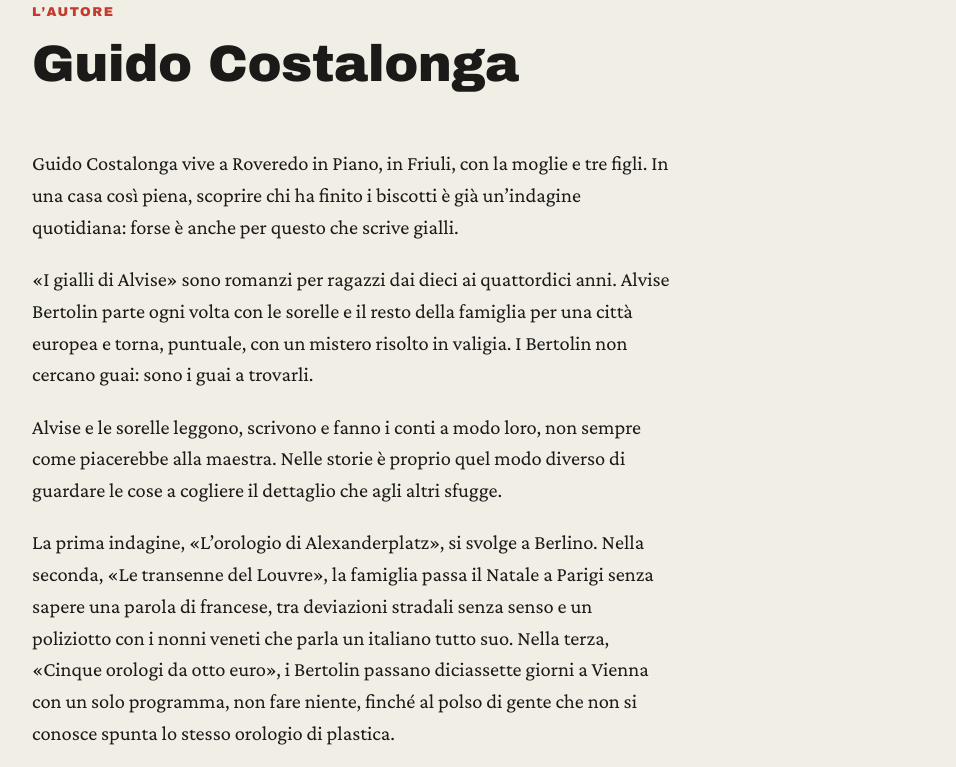
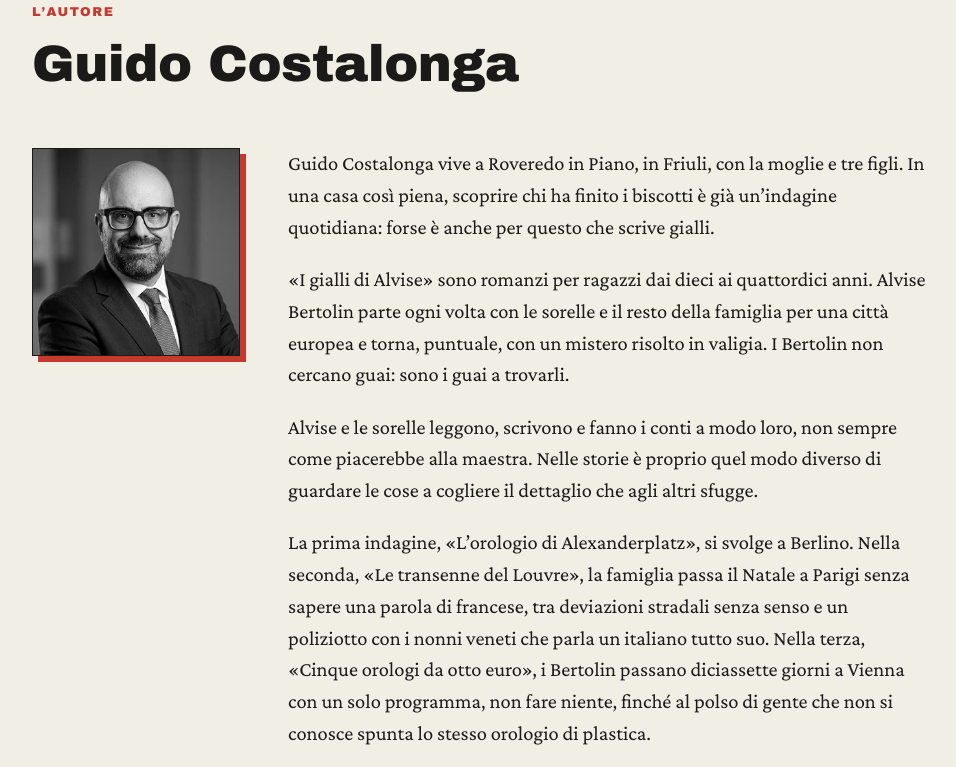
Before and after one commit to GuidoCostalonga/i-gialli-di-alvise, a plain HTML site: page index.html in a window 1280 px wide. Shown: the part 10989-11756 px from the top of the page, without its empty margins (64-1020 px from the left). Drawn offline with Linux system fonts and the light colour scheme.

Commit message:
Aggiunge la foto dell'autore
Claude-Session: https://claude.ai/code/session_01Gea2K7mkLey1VfXLmmfXXA

```diff
--- a/assets/stile.css
+++ b/assets/stile.css
@@ -149,9 +149,9 @@ p { margin: 0 0 1em; }
 .citazione footer { color: var(--rosso); margin-top: .8rem; }
 
 /* Autore */
-.autore { max-width: 40rem; margin-left: max(1rem, calc((100% - var(--largo)) / 2)) !important; font-size: 1.28rem; }
-.sezione > .autore { margin-left: auto !important; margin-right: auto; max-width: var(--largo); }
-.autore p { max-width: 40rem; }
+.autore { display: grid; grid-template-columns: 13rem minmax(0, 40rem); gap: clamp(1.5rem, 4vw, 3rem); align-items: start; font-size: 1.28rem; }
+.autore__foto { width: 100%; border: 1px solid var(--china); box-shadow: 6px 6px 0 var(--rosso); }
+.autore__testo p:last-child { margin-bottom: 0; }
 
 /* Piede */
 .piede { background: var(--china); color: #d8d4cb; padding: 3rem max(1rem, calc((100vw - var(--largo)) / 2)); font-size: 1rem; }
@@ -169,6 +169,8 @@ p { margin: 0 0 1em; }
   .volume:nth-child(even) .volume__copertina { order: 0; }
   .volume__copertina { max-width: 15rem; }
   .capitolo__testo { font-size: 1.18rem; }
+  .autore { grid-template-columns: 1fr; font-size: 1.18rem; }
+  .autore__foto { max-width: 11rem; }
 }
 @media (prefers-reduced-motion: reduce) {
   html { scroll-behavior: auto; }
--- a/index.html
+++ b/index.html
@@ -325,11 +325,14 @@
       <h2>Guido Costalonga</h2>
     </header>
     <div class="autore">
+      <img class="autore__foto" src="assets/img/guido-costalonga.jpg" alt="Ritratto in bianco e nero di Guido Costalonga" width="300" height="300" loading="lazy">
+      <div class="autore__testo">
       <p>Guido Costalonga vive a Roveredo in Piano, in Friuli, con la moglie e tre figli. In una casa così piena, scoprire chi ha finito i biscotti è già un’indagine quotidiana: forse è anche per questo che scrive gialli.</p>
       <p>«I gialli di Alvise» sono romanzi per ragazzi dai dieci ai quattordici anni. Alvise Bertolin parte ogni volta con le sorelle e il resto della famiglia per una città europea e torna, puntuale, con un mistero risolto in valigia. I Bertolin non cercano guai: sono i guai a trovarli.</p>
       <p>Alvise e le sorelle leggono, scrivono e fanno i conti a modo loro, non sempre come piacerebbe alla maestra. Nelle storie è proprio quel modo diverso di guardare le cose a cogliere il dettaglio che agli altri sfugge.</p>
       <p>La prima indagine, «L’orologio di Alexanderplatz», si svolge a Berlino. Nella seconda, «Le transenne del Louvre», la famiglia passa il Natale a Parigi senza sapere una parola di francese, tra deviazioni stradali senza senso e un poliziotto con i nonni veneti che parla un italiano tutto suo. Nella terza, «Cinque orologi da otto euro», i Bertolin passano diciassette giorni a Vienna con un solo programma, non fare niente, finché al polso di gente che non si conosce spunta lo stesso orologio di plastica.</p>
       <p>Le tavole che accompagnano i capitoli sono disegni a china con un solo colore, il rosso dei capelli di Alvise, e sono realizzate con strumenti di intelligenza artificiale.</p>
+      </div>
     </div>
   </section>
 
```
Also changed, not shown: assets/img/guido-costalonga.jpg (added).
